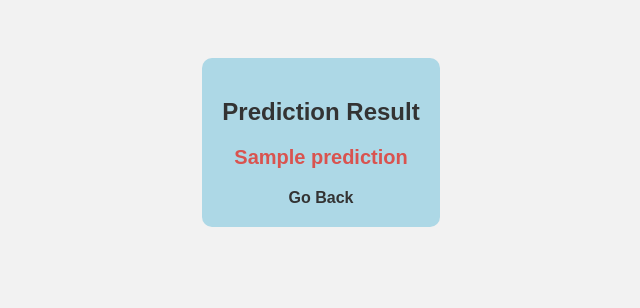
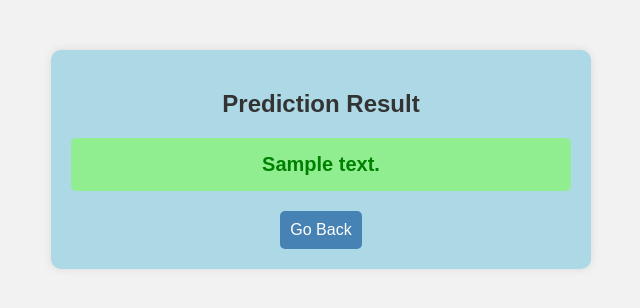
Before and after one commit to deepikareddy-22/Myocardial-infraction, a Flask app: template templates/result.html in a window 1280 px wide. Shown: the top 308 px of the page, without its empty margins (319-959 px from the left). Run offline with Flask 3, Linux system fonts and the light colour scheme; the template is opened without the code that fills it: most values are stand-ins (such as "Sample title", 1, 10 or a date in 2020); parts of the project's set-up code (start-up, migrations or seed data) failed here and were passed over.

Commit message:
Update result.html

```diff
--- a/templates/result.html
+++ b/templates/result.html
@@ -6,42 +6,60 @@
     <title>Prediction Result</title>
     <style>
         body {
+            background-color: #f2f2f2;
             font-family: Arial, sans-serif;
-            text-align: center;
-            background-color: #f2f2f2;
-            padding: 50px;
         }
         .container {
+            max-width: 500px;
+            margin: 50px auto;
             background: #add8e6;
             padding: 20px;
             border-radius: 10px;
-            display: inline-block;
+            box-shadow: 0px 0px 10px rgba(0, 0, 0, 0.1);
+            text-align: center;
         }
         h2 {
             color: #333;
         }
-        .result {
+        .result-box {
             font-size: 20px;
             font-weight: bold;
-            color: #d9534f; /* Red for high risk */
+            margin-top: 20px;
+            padding: 15px;
+            border-radius: 5px;
         }
         .low-risk {
-            color: #5cb85c; /* Green for low risk */
+            background-color: #90EE90; /* Light green */
+            color: green;
         }
-        a {
-            display: block;
+        .high-risk {
+            background-color: #FF7F7F; /* Light red */
+            color: red;
+        }
+        button {
             margin-top: 20px;
-            text-decoration: none;
-            color: #333;
-            font-weight: bold;
+            padding: 10px;
+            background: #4682B4;
+            border: none;
+            border-radius: 5px;
+            cursor: pointer;
+            font-size: 16px;
+            color: white;
+        }
+        button:hover {
+            background: #4169E1;
         }
     </style>
 </head>
 <body>
+
     <div class="container">
         <h2>Prediction Result</h2>
-        <p class="result {{ 'low-risk' if 'Low Risk' in prediction else '' }}">{{ prediction }}</p>
-        <a href="/">Go Back</a>
+        <div class="result-box {% if 'High Risk' in prediction_text %}high-risk{% else %}low-risk{% endif %}">
+            {{ prediction_text }}
+        </div>
+        <a href="/"><button>Go Back</button></a>
     </div>
+
 </body>
 </html>
```
